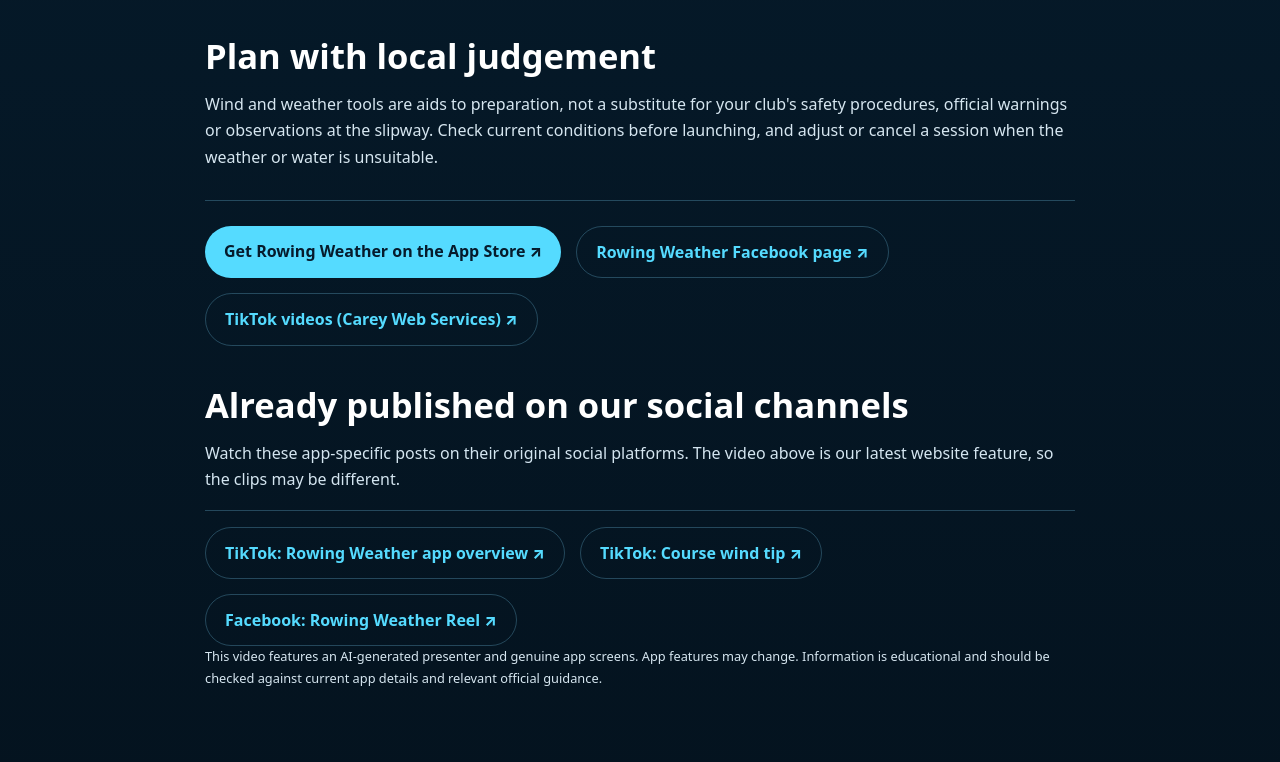
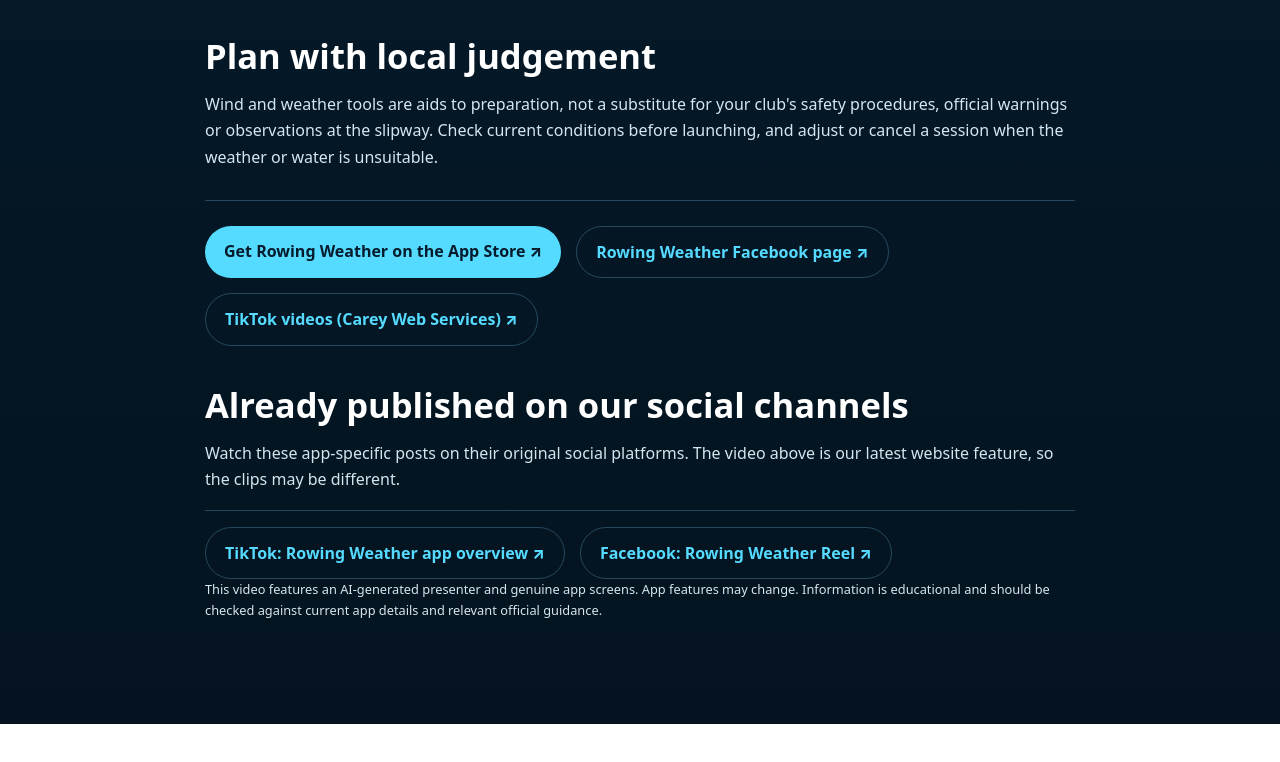
Before and after one commit to noelcarey74-stack/rowing-weather-website, a plain HTML site: page video-tips.html in a window 1280 px wide. Shown: the part 1482-2244 px from the top of the page. After the commit the page ends 2206 px from the top, so only its background shows below. Drawn offline with Linux system fonts and the light colour scheme.

Commit message:
Keep app website social video links aligned with current published TikToks

```diff
--- a/video-tips.html
+++ b/video-tips.html
@@ -43,7 +43,6 @@
 <p>Watch these app-specific posts on their original social platforms. The video above is our latest website feature, so the clips may be different.</p>
 <div class="social-watch-page__cta">
 <a class="alt" href="https://www.tiktok.com/@care.web.services/video/7708190356134710550" target="_blank" rel="noopener noreferrer">TikTok: Rowing Weather app overview ↗</a>
-<a class="alt" href="https://www.tiktok.com/@care.web.services/video/7708428358043929878" target="_blank" rel="noopener noreferrer">TikTok: Course wind tip ↗</a>
 <a class="alt" href="https://www.facebook.com/reel/1125231640396977/" target="_blank" rel="noopener noreferrer">Facebook: Rowing Weather Reel ↗</a>
 </div>
 </section>
```
